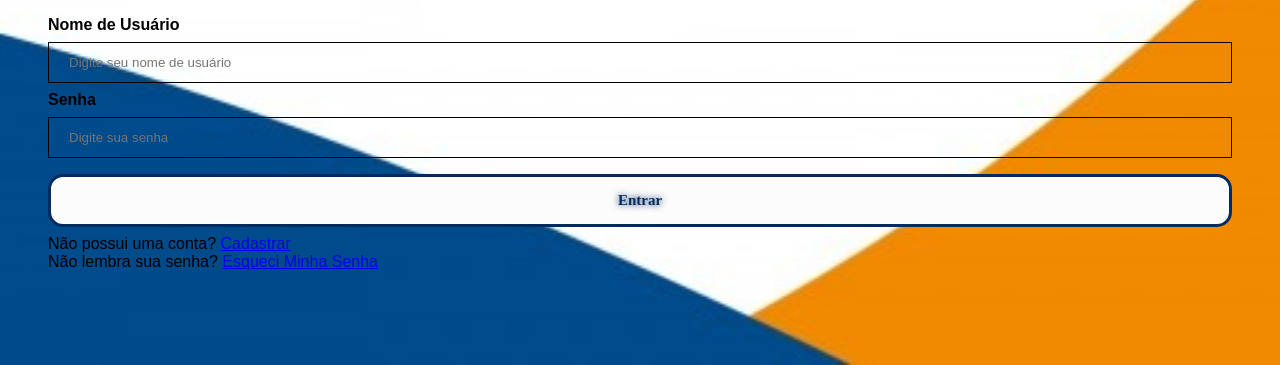
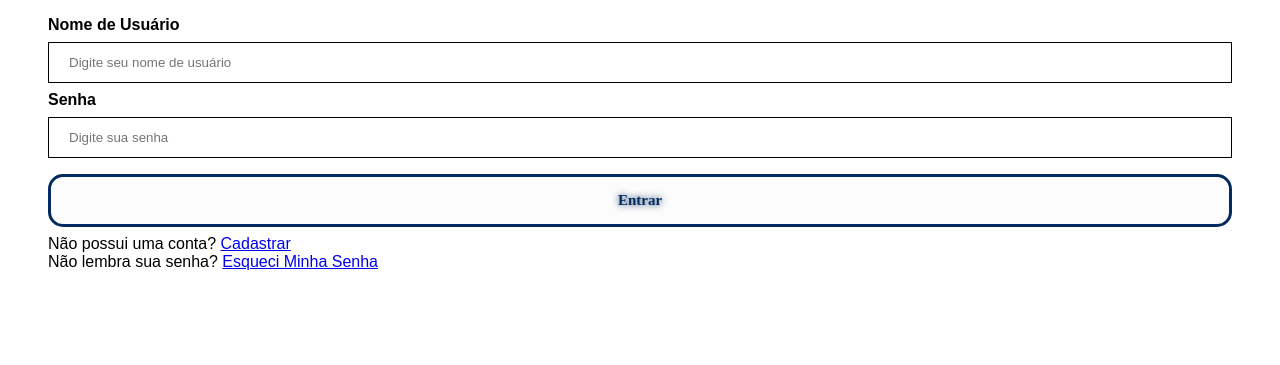
Before and after one commit to cleiton0a/Gerenciamento-de-Arm-rios, a plain HTML site: page login/index.html in a window 1280 px wide. Shown: the part 435-800 px from the top of the page. Drawn offline with Linux system fonts and the light colour scheme.

Commit message:
Update style.css

```diff
--- a/login/style.css
+++ b/login/style.css
@@ -5,7 +5,6 @@
 }
 body {
     font-family: Arial, sans-serif;
-    background-image: url('../FOTOS/WhatsApp\ Image\ 2023-11-25\ at\ 13.25.15.jpeg');
     background-size: cover;
     background-position: top;
     background-repeat: no-repeat;
```
